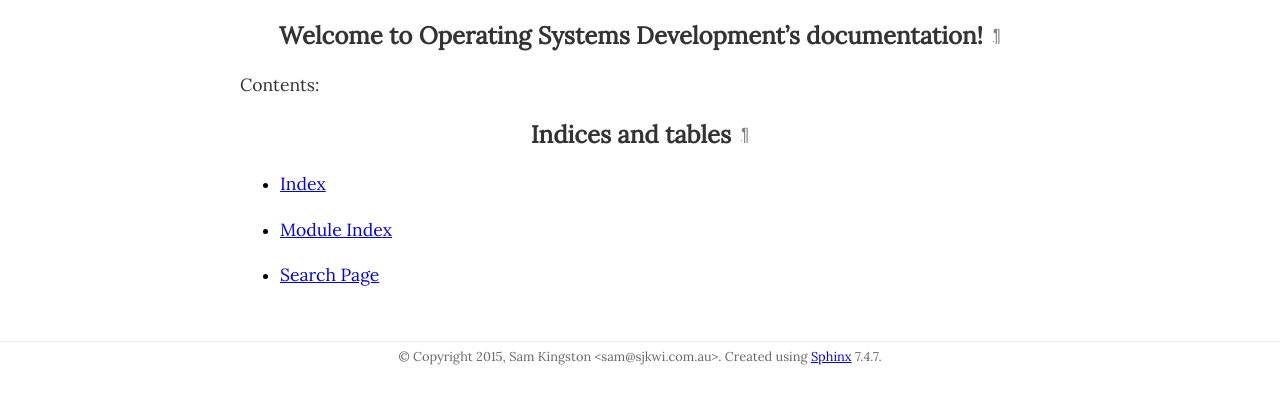
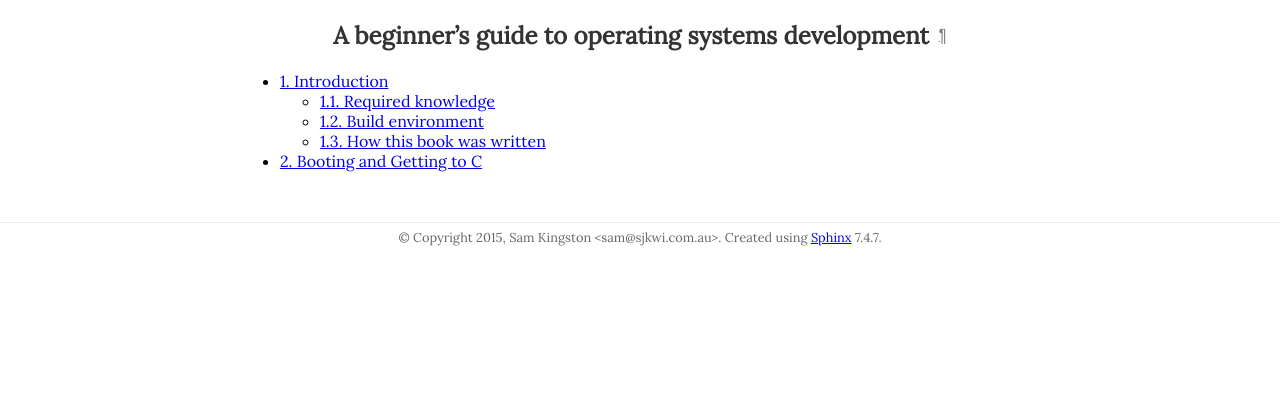
Before and after one commit to sjkingo/osbook, a Sphinx documentation site: the page built from book/source/index.rst, in a window 1280 px wide. Shown: the top 404 px of the page. Built offline with Sphinx 7.4.7, drawn with Linux system fonts in a browser that asks for light colours; some of the changed lines change nothing that is shown.

Commit message:
Some sample rst files

```diff
--- /dev/null
+++ b/book/source/booting.rst
@@ -0,0 +1,28 @@
+Booting and Getting to C
+========================
+
+First, we must do stuff, such as testing out Pygments:
+
+.. code-block:: c
+
+    #include <foop.h>
+
+    int do_stuff(void) {
+        int a = do_more_stuff();
+        return a**2;
+    }
+
+But before we do that, here's some assembly:
+
+.. code-block:: gas
+
+    go:
+        mov 0xdeadbeef, %ebx
+        push %ebx
+        jmp stop
+    stop:
+        jmp $
+
+And you can build it like so (this time, without Pygments)::
+
+    $ gcc -o gogo.o -c go.S
--- a/book/source/index.rst
+++ b/book/source/index.rst
@@ -1,21 +1,9 @@
-.. Operating Systems Development documentation master file, created by
-   sphinx-quickstart on Thu Jul 16 10:24:20 2015.
-   You can adapt this file completely to your liking, but it should at least
-   contain the root `toctree` directive.
-
-Welcome to Operating Systems Development's documentation!
-=========================================================
-
-Contents:
+A beginner's guide to operating systems development
+===================================================
 
 .. toctree::
    :maxdepth: 2
+   :numbered:
 
-
-
-Indices and tables
-==================
-
-* :ref:`genindex`
-* :ref:`modindex`
-* :ref:`search`
+   intro
+   booting
--- /dev/null
+++ b/book/source/intro.rst
@@ -0,0 +1,27 @@
+Introduction
+============
+
+This book has been written to be a practical guide on developing operating
+systems, and specifially, for Intel's x86-architecture. It assumes you already
+have a working knowledge of the internals of an operating system and will
+attempt to guide you along to implement that knowledge into a small bootable
+kernel.
+
+Some theory will be presented where appropriate and in topics that are of
+particular interest to the author.
+
+Required knowledge
+------------------
+
+Build environment
+-----------------
+
+How this book was written
+-------------------------
+
+The book is written in reStructuredText and generated using `Sphinx`_, using a
+`custom theme`_. `The source`_ is available --- patches welcome!
+
+.. _Sphinx: http://sphinx-doc.org/
+.. _custom theme: https://github.com/sjkingo/osbook/tree/master/book/minimal_theme
+.. _The source: https://github.com/sjkingo/osbook
```
